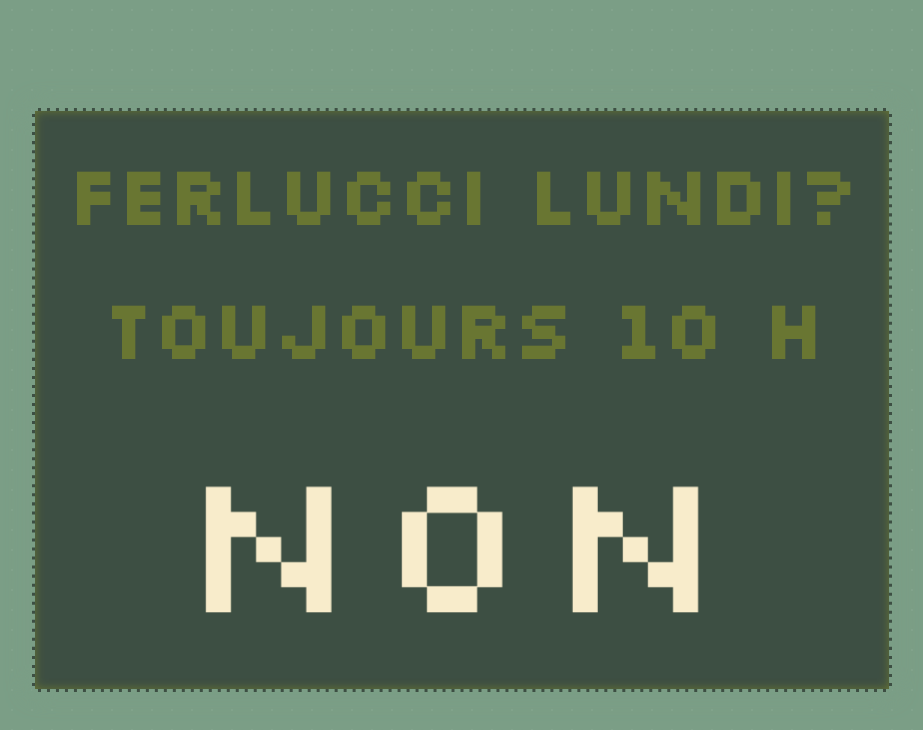
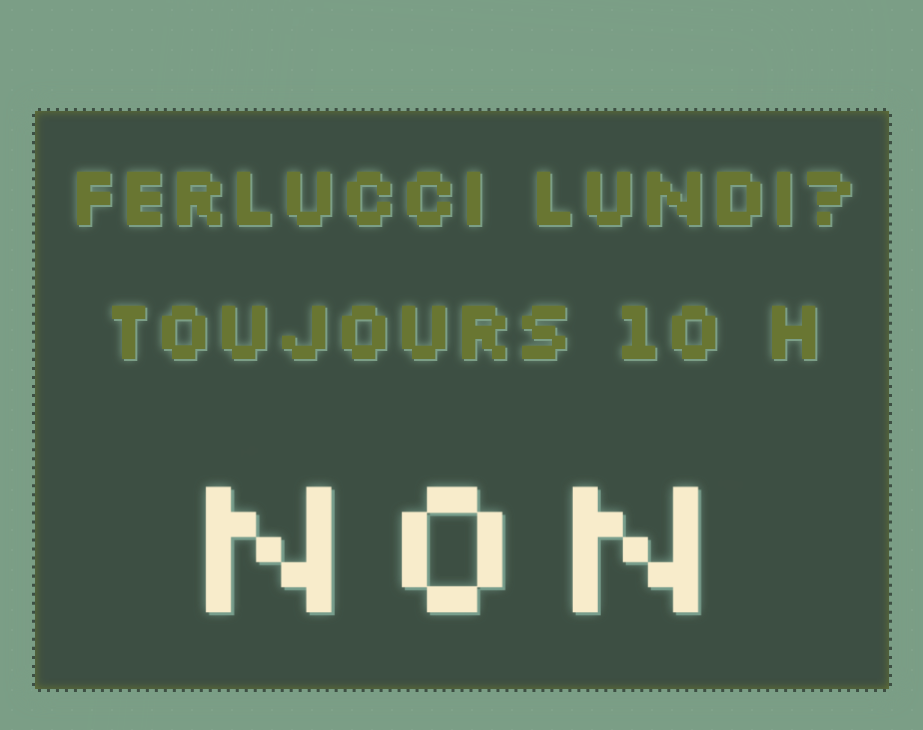
Before and after one commit to jennkitagawa/ferlucci, a plain HTML site: page index.html in a window 1280 px wide. Shown: the whole page, without its empty margins (178-1101 px from the left). Drawn offline with Linux system fonts and the light colour scheme.

Commit message:
Update index.html

```diff
--- a/index.html
+++ b/index.html
@@ -8,7 +8,7 @@
         @import url('https://fonts.googleapis.com/css2?family=Silkscreen&family=Rock+Salt&display=swap');
 
 :root {
-    --primary-color: ##7b9e86;
+    --primary-color: #7b9e86;
     --secondary-color: #7b9e86;
     --tertiary-color: #697632;
     --fourwhatever-color: #7b9e86;
```
